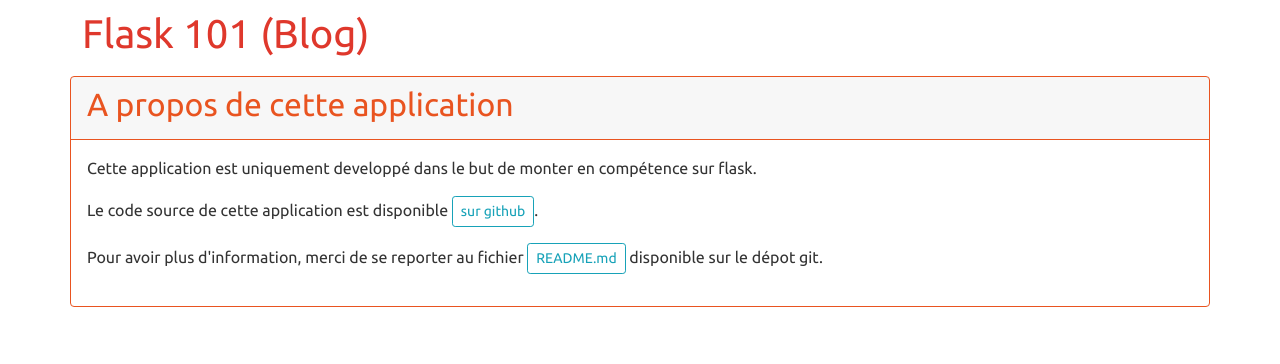
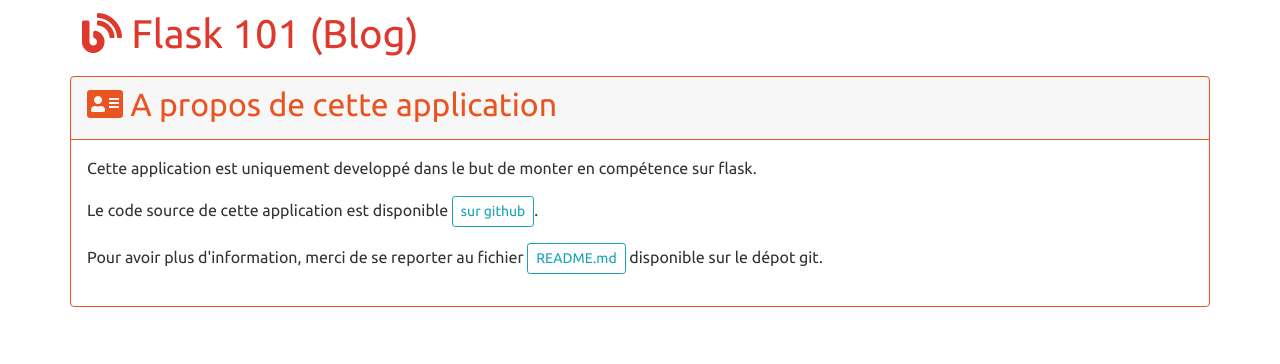
Before and after one commit to spitant/flash_premier_pas, a Flask app: page /about in a window 1280 px wide. Shown: the part 56-420 px from the top of the page. Run offline with Flask 2, Linux system fonts and the light colour scheme; some libraries are stand-ins or nearby versions.

Commit message:
Revert mauvais commit

```diff
--- a/templates/about.html
+++ b/templates/about.html
@@ -1,11 +1,11 @@
 {% extends 'base.html' %}
 
 {% block content %}
-    <h1 class="text-danger">Flask 101 (Blog)</h1>
+    <h1 class="text-danger"><i class="fas fa-blog"></i> Flask 101 (Blog)</h1>
 
     <div class="card border-primary row">
         <div class="card-header text-primary border-primary">
-            <h2>A propos de cette application</h2>
+            <h2><i class="fas fa-address-card"></i> A propos de cette application</h2>
         </div>
         <div class="card-body border-primary">
             <div class="card-text">
```
